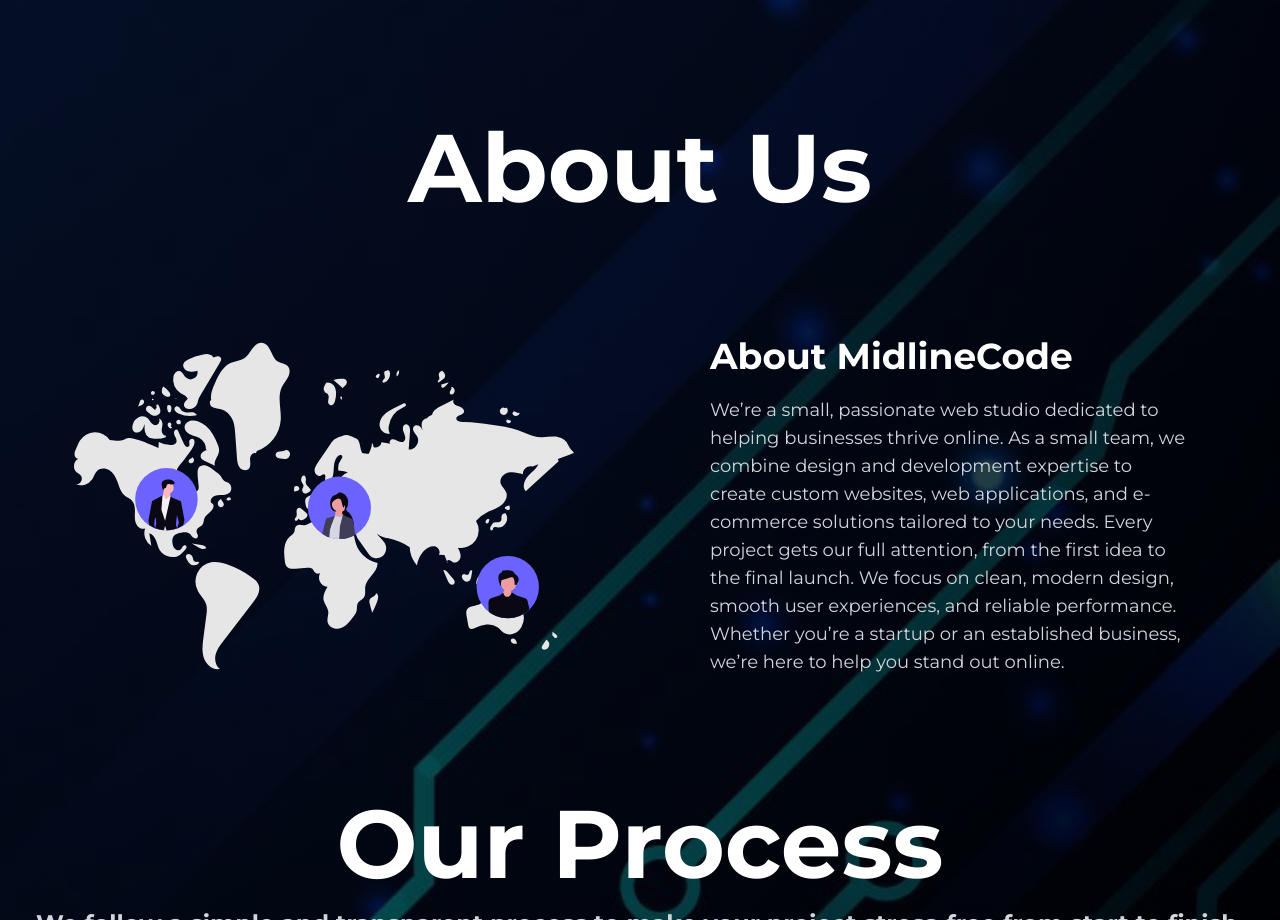
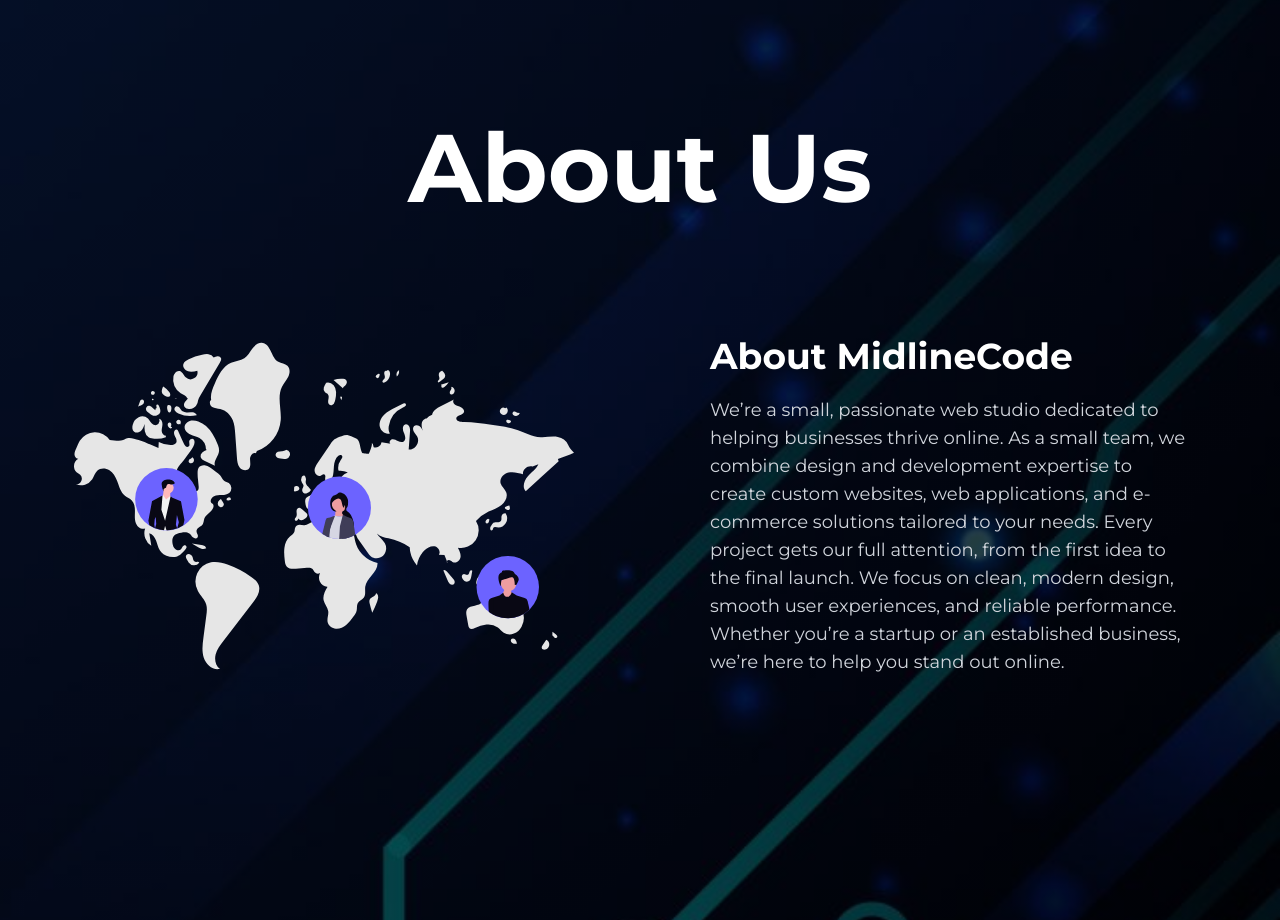
Before and after one commit to ajdinhusetovic/midline-portfolio, a Next.js app: page / in a window 1280 px wide. Shown: the part 1480-2400 px from the top of the page. Built offline with nearby package versions, Linux system fonts and the light colour scheme.

Commit message:
changed margin

```diff
--- a/components/AboutUs.tsx
+++ b/components/AboutUs.tsx
@@ -5,7 +5,7 @@
   return (
     <section
       id="about-us"
-      className="max-w-7xl mt-15 mb-30 md:mt-0 mx-auto text-white flex flex-col items-center justify-center lg:gap-30"
+      className="max-w-7xl mt-15 mb-30 md:mt-0 md:mb-60 2xl:mb-100 mx-auto text-white flex flex-col items-center justify-center lg:gap-30"
     >
       <h1 className="text-4xl md:text-7xl lg:text-8xl font-bold text-center">
         About Us
```
